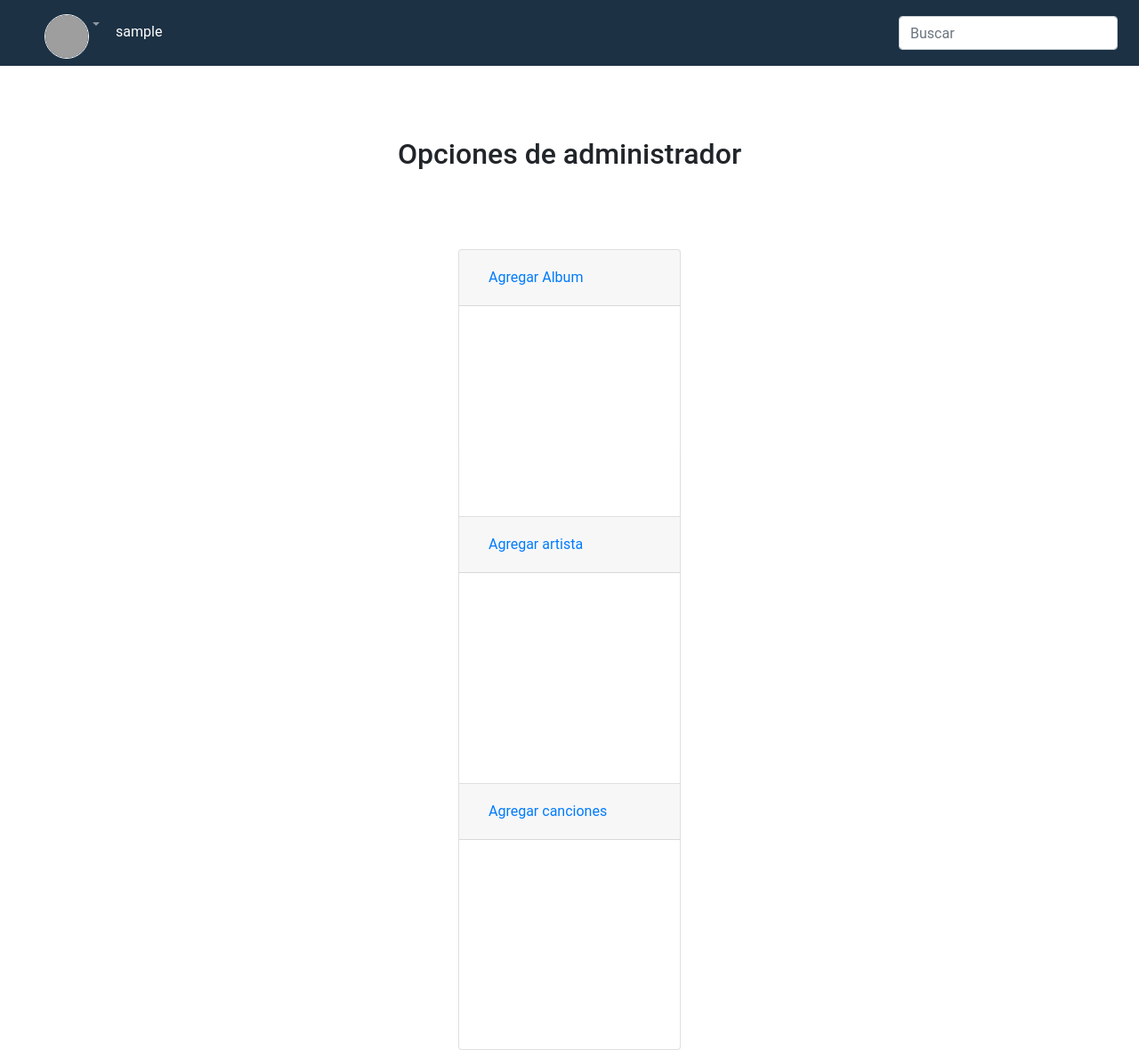
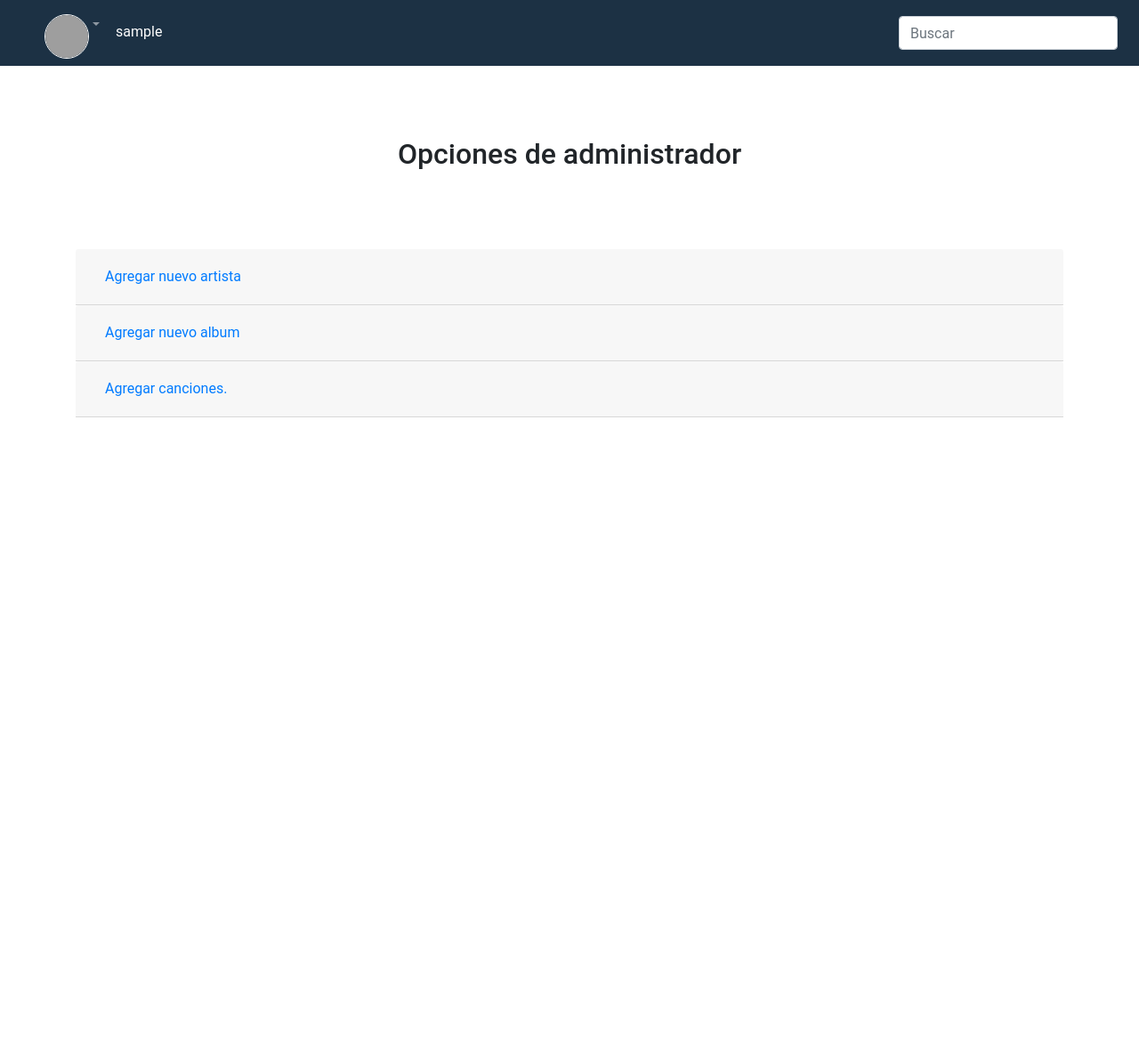
Before and after one commit to OsmarBarraza24/proyectoFinal, a PHP site: page /adminadd.php in a window 1280 px wide. Shown: the whole page at 89% size. After the commit the page ends 469 px from the top, so only its background shows below. Run offline with PHP 8.4, Linux system fonts and the light colour scheme; the visitor is signed in with stand-in values (Sample User, id 1); grey boxes are pictures that could not be loaded.

Commit message:
BREAK
CHINGAUAE

```diff
--- a/adminadd.php
+++ b/adminadd.php
@@ -56,31 +56,45 @@ session_start();
 </div>
 
 <div class="container">
-<div class="col-xs-12">
-    <div class="accordion" id="accordionExample">
-  <div class="card">
+  <div style="width:100%" class="accordion" id="accordionExample">
+  <div style="width:100%; class="card">
     <div class="card-header" id="headingOne">
       <h5 class="mb-0">
-        <button class="btn btn-link" type="button" data-toggle="collapse" data-target="#collapseOne" aria-expanded="true" aria-controls="collapseOne">
-          Agregar Album
+        <button class="btn btn-link collapsed" type="button" data-toggle="collapse" data-target="#collapseOne" aria-expanded="false" aria-controls="collapseTwo">
+          Agregar nuevo artista
         </button>
       </h5>
     </div>
-
     <div id="collapseOne" class="collapse" aria-labelledby="headingOne" data-parent="#accordionExample">
       <div class="card-body">
-       <form method="post" action="adminadd.php">
-       <label for="foto" name="foto">Foto del album</label>
-       <img class="album" src="" alt="">
-       </form>
+        <div class="containter">
+          <div class="row justify-content-center">
+            <div class="col-xs-12">
+                <h5>Agregar artista</h5>
+            </div>
+          </div>
+        </div>
+        <div class="row justify-content-center">
+          <div class="col-xs-12">
+          </div>
+        </div>
+            <div class="row justify-content-center">
+              <div class="col-xs-12">
+                <form enctype = "multipart/form-data" method="post" action="adminadd.php">
+                  <label for="nombre">Nombre</label> <br>
+                  <input type="text" name="nombre"> <br>
+                  <input type="submit" value="Agregar" name="enviarA">
+                </form>
+              </div>
+            </div>
       </div>
     </div>
   </div>
-  <div class="card">
+  <div style="width:100%; class="card">
     <div class="card-header" id="headingTwo">
       <h5 class="mb-0">
         <button class="btn btn-link collapsed" type="button" data-toggle="collapse" data-target="#collapseTwo" aria-expanded="false" aria-controls="collapseTwo">
-          Agregar artista
+          Agregar nuevo album
         </button>
       </h5>
     </div>
@@ -90,11 +104,11 @@ session_start();
       </div>
     </div>
   </div>
-  <div class="card">
+  <div style="width:100%; class="card">
     <div class="card-header" id="headingThree">
       <h5 class="mb-0">
         <button class="btn btn-link collapsed" type="button" data-toggle="collapse" data-target="#collapseThree" aria-expanded="false" aria-controls="collapseThree">
-          Agregar canciones
+          Agregar canciones.
         </button>
       </h5>
     </div>
@@ -105,6 +119,7 @@ session_start();
     </div>
   </div>
 </div>
+</div>
 <script src="https://code.jquery.com/jquery-3.3.1.slim.min.js" integrity="sha384-q8i/X+965DzO0rT7abK41JStQIAqVgRVzpbzo5smXKp4YfRvH+8abtTE1Pi6jizo" crossorigin="anonymous"></script>
 <script src="https://cdnjs.cloudflare.com/ajax/libs/popper.js/1.14.3/umd/popper.min.js" integrity="sha384-ZMP7rVo3mIykV+2+9J3UJ46jBk0WLaUAdn689aCwoqbBJiSnjAK/l8WvCWPIPm49" crossorigin="anonymous"></script>
 <script src="https://stackpath.bootstrapcdn.com/bootstrap/4.1.3/js/bootstrap.min.js" integrity="sha384-ChfqqxuZUCnJSK3+MXmPNIyE6ZbWh2IMqE241rYiqJxyMiZ6OW/JmZQ5stwEULTy" crossorigin="anonymous"></script>
--- a/css/music.css
+++ b/css/music.css
@@ -112,6 +112,7 @@ a:hover{
         box-sizing: content-box;
         width: 160px;
         height: 165px;
+        border-radius:180px;
         border: none;
         color: rgba(255,255,255,1);
         text-align: center;
@@ -120,3 +121,7 @@ a:hover{
         -webkit-box-shadow: 1px 0 9px 4px rgba(0,0,0,0.5) ;
         box-shadow: 1px 0 9px 4px rgba(0,0,0,0.5) ;
   }
+
+  .card{
+      width: 100%;
+  }
--- a/music.php
+++ b/music.php
@@ -33,9 +33,9 @@ if(isset($_POST["logout"])){
     <link rel="stylesheet" href="https://use.fontawesome.com/releases/v5.5.0/css/all.css" integrity="sha384-B4dIYHKNBt8Bc12p+WXckhzcICo0wtJAoU8YZTY5qE0Id1GSseTk6S+L3BlXeVIU"
     crossorigin="anonymous">
     <link rel="stylesheet" href="css/navbar.css">
-    <link rel="stylesheet" href="css/music.css">
     <link rel="stylesheet" href="css/sidebar.css">
     <link rel="stylesheet" type="text/css" href="audioplayerengine/initaudioplayer-1.css">
+    <link rel="stylesheet" href="css/music.css">
     <title>¡Escucha tu música!</title>
 </head>
 <body>
```
